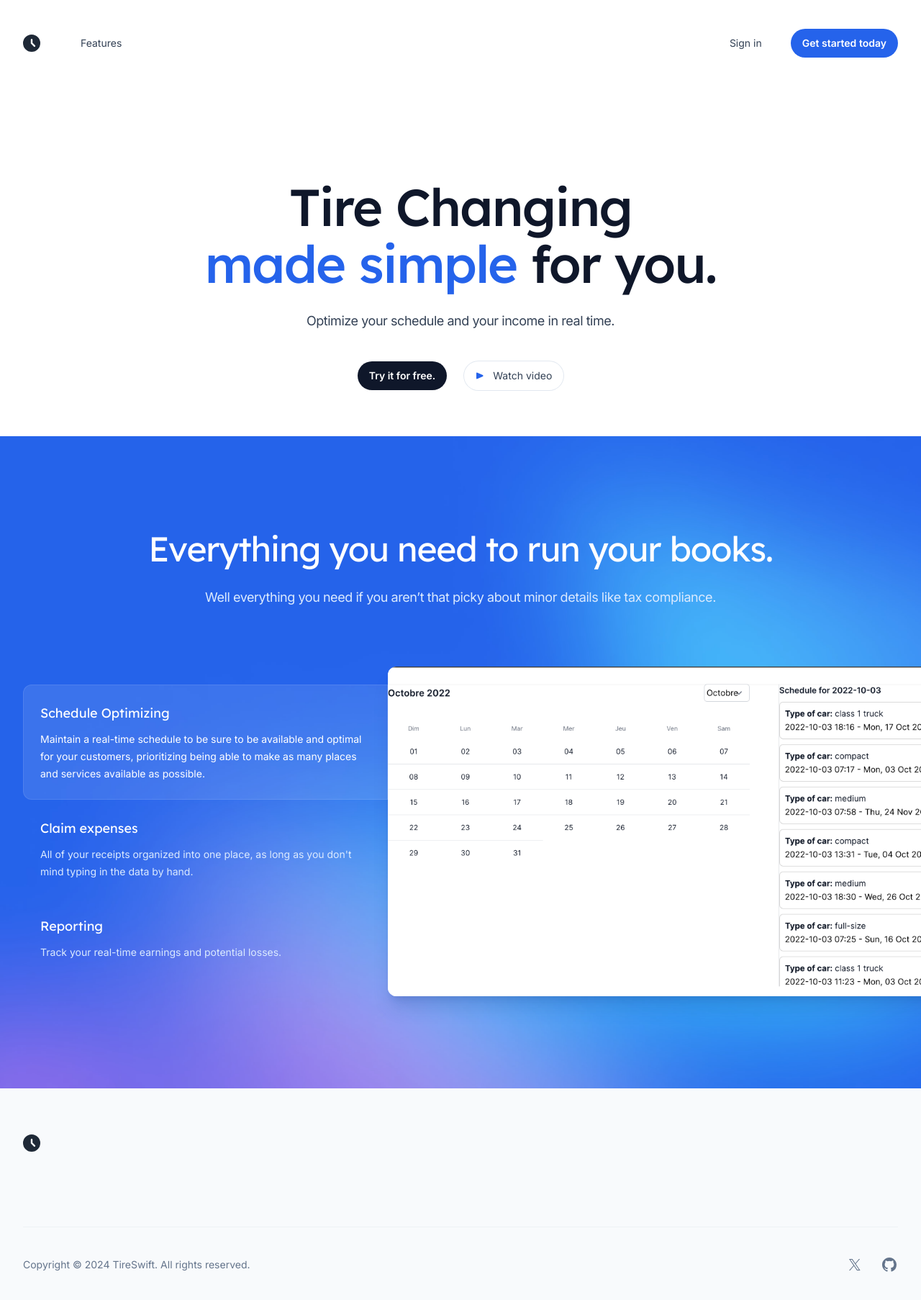
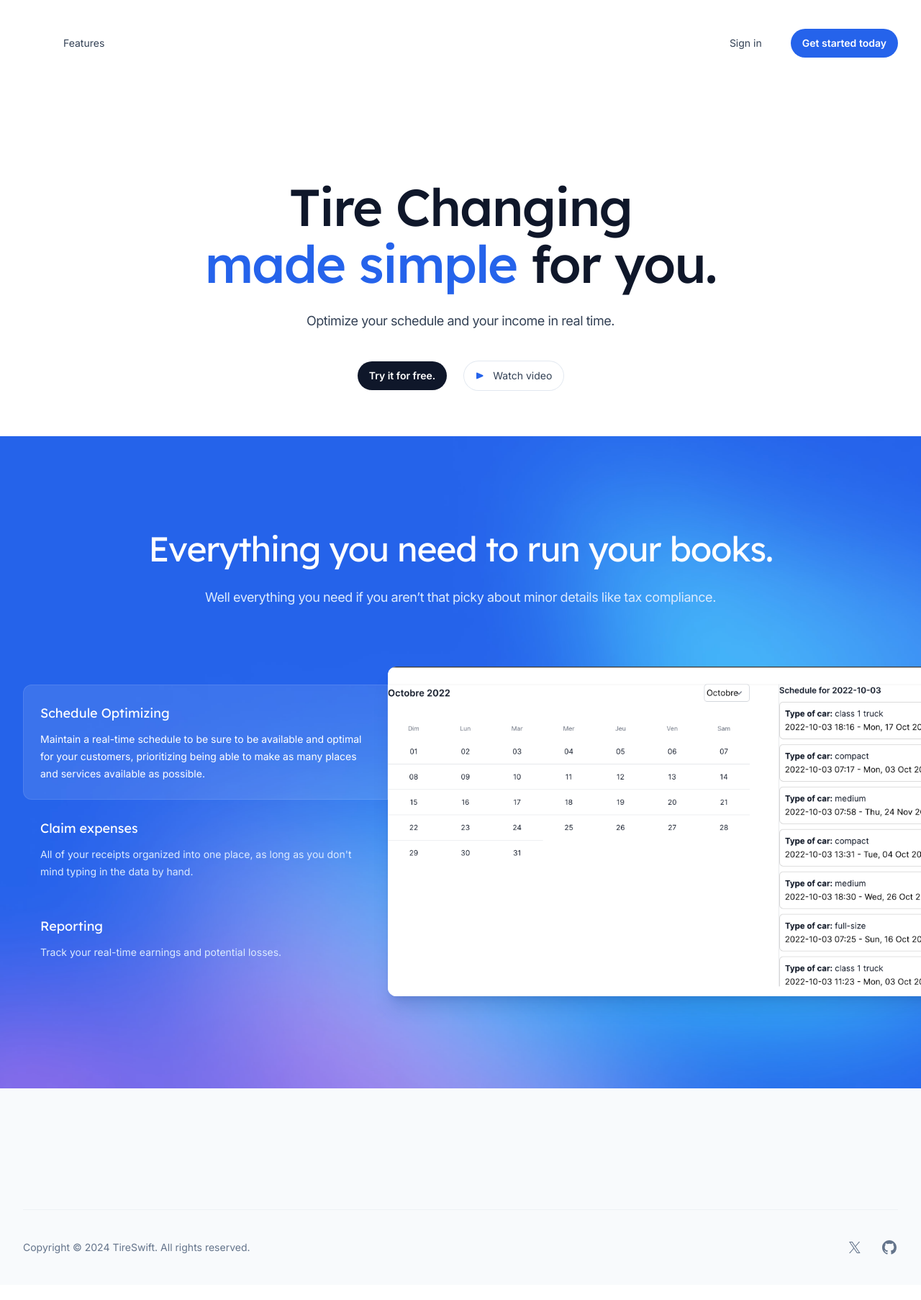
Before and after one commit to DonTizi/tireswift, a Next.js app: page / in a window 1280 px wide. Shown: the top 1806 px of the page at 72% size. After the commit the page ends 1785 px from the top, so only its background shows below. Built offline with nearby package versions, Linux system fonts and the light colour scheme.

Commit message:
logo deleted

```diff
--- a/src/app/not-found.tsx
+++ b/src/app/not-found.tsx
@@ -1,7 +1,6 @@
 import Link from 'next/link'
 
 import { Button } from '@/components/Button'
-import { Logo } from '@/components/Logo'
 import { SlimLayout } from '@/components/SlimLayout'
 
 export default function NotFound() {
@@ -9,7 +8,6 @@ export default function NotFound() {
     <SlimLayout>
       <div className="flex">
         <Link href="/" aria-label="Home">
-          <Logo className="h-10 w-auto" />
         </Link>
       </div>
       <p className="mt-20 text-sm font-medium text-gray-700">404</p>
--- a/src/components/Footer.tsx
+++ b/src/components/Footer.tsx
@@ -1,7 +1,6 @@
 import Link from 'next/link'
 
 import { Container } from '@/components/Container'
-import { Logo } from '@/components/Logo'
 import { NavLink } from '@/components/NavLink'
 
 export function Footer() {
@@ -9,7 +8,6 @@ export function Footer() {
     <footer className="bg-slate-50">
       <Container>
         <div className="py-16">
-          <Logo className="mx-auto h-10 w-auto" />
           <nav className="mt-10 text-sm" aria-label="quick links">
           </nav>
         </div>
--- a/src/components/Header.tsx
+++ b/src/components/Header.tsx
@@ -7,7 +7,6 @@ import clsx from 'clsx'
 
 import { Button } from '@/components/Button'
 import { Container } from '@/components/Container'
-import { Logo } from '@/components/Logo'
 import { NavLink } from '@/components/NavLink'
 
 function MobileNavLink({
@@ -103,7 +102,6 @@ export function Header() {
         <nav className="relative z-50 flex justify-between">
           <div className="flex items-center md:gap-x-12">
             <Link href="#" aria-label="Home">
-              <Logo className="h-10 w-auto" />
             </Link>
             <div className="hidden md:flex md:gap-x-6">
               <NavLink href="#features">Features</NavLink>
--- a/src/components/Logo.tsx
+++ /dev/null
@@ -1,7 +0,0 @@
-export function Logo(props: React.ComponentPropsWithoutRef<'svg'>) {
-  return (
-<svg class="w-6 h-6 text-gray-800 dark:text-white" aria-hidden="true" xmlns="http://www.w3.org/2000/svg" fill="currentColor" viewBox="0 0 20 20">
-    <path d="M10 0a10 10 0 1 0 10 10A10.011 10.011 0 0 0 10 0Zm3.982 13.982a1 1 0 0 1-1.414 0l-3.274-3.274A1.012 1.012 0 0 1 9 10V6a1 1 0 0 1 2 0v3.586l2.982 2.982a1 1 0 0 1 0 1.414Z"/>
-  </svg>
-  )
-}
```
